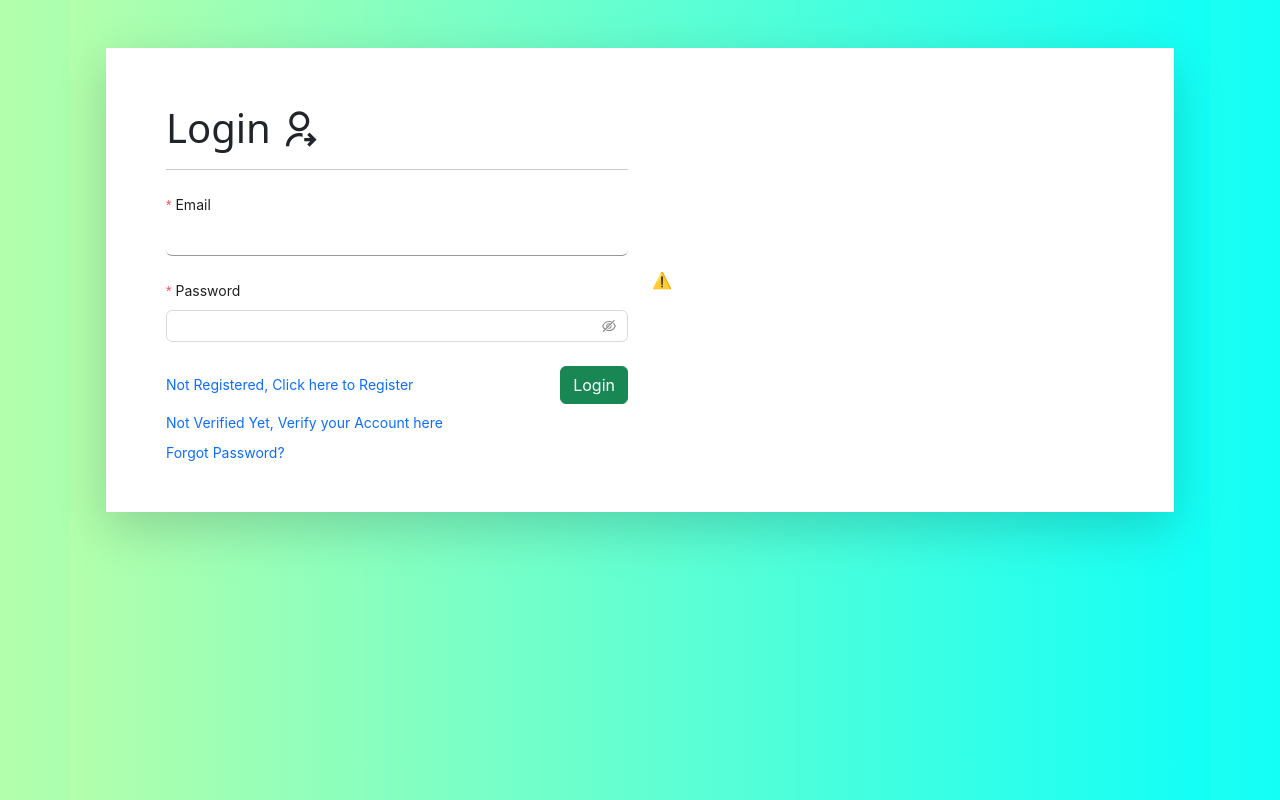
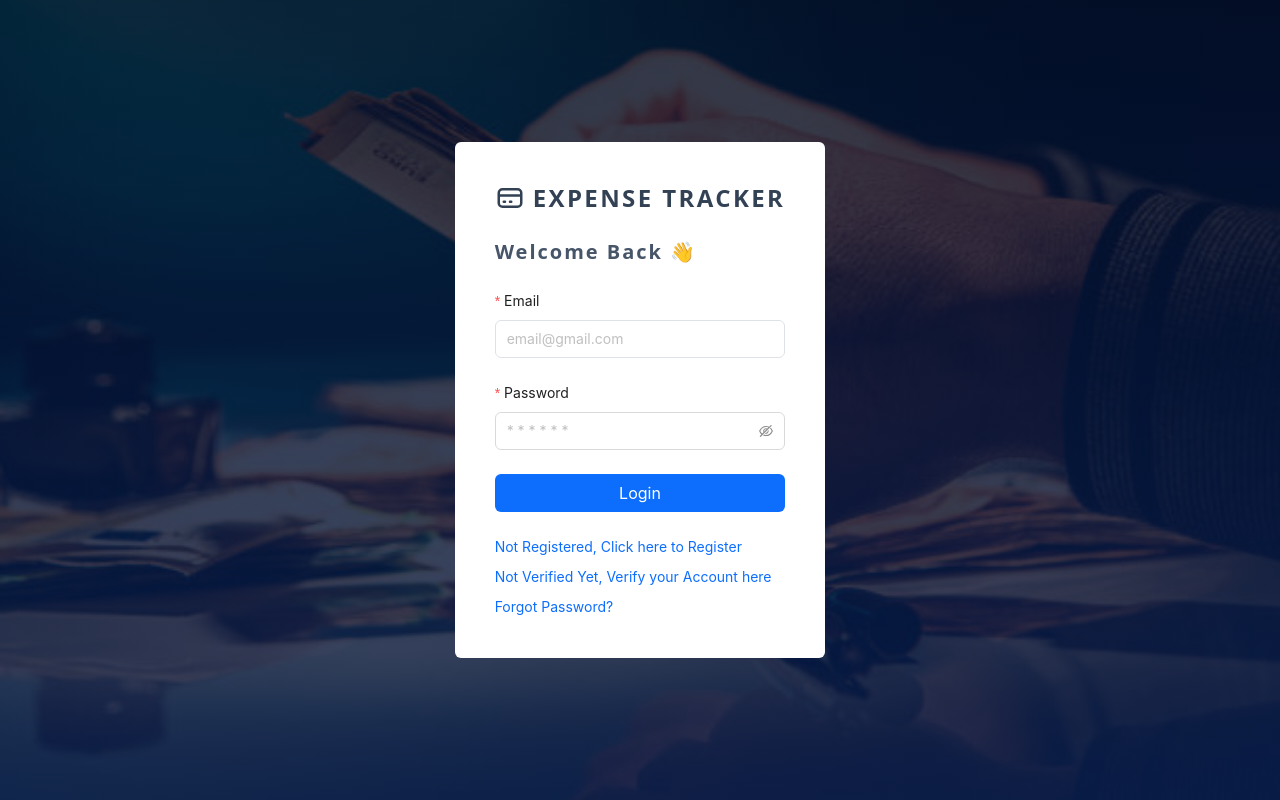
Before and after one commit to hanad124/expense-tracker, a React (Create React App) app in the folder frontend/: page /login in a window 1280 px wide. Built offline with nearby package versions, Linux system fonts and the light colour scheme; no server answers.

Commit message:
(style): Updated & changed Login page UI.

```diff
--- a/frontend/src/components/DefaultLayout.js
+++ b/frontend/src/components/DefaultLayout.js
@@ -76,7 +76,7 @@ function DefaultLayout({ children }) {
                       dispatch(removeUserInfo());
                       message.success("Your Logged Out Successfully");
                       localStorage.removeItem("token");
-                      navigate("/");
+                      navigate("/login");
                     }, 500);
                   }}
                   className="flex gap-1 cursor-pointer items-center text-slate-600"
--- a/frontend/src/components/PublicRoute.js
+++ b/frontend/src/components/PublicRoute.js
@@ -1,19 +1,19 @@
-import React, { useEffect } from 'react'
-import { Container } from 'react-bootstrap';
-import { useNavigate } from 'react-router-dom'
+import React, { useEffect } from "react";
+import { Container } from "react-bootstrap";
+import { useNavigate } from "react-router-dom";
 
-function PublicRoute({children}) {
+function PublicRoute({ children }) {
   const navigate = useNavigate();
-  useEffect(()=>{
-   if(localStorage.getItem("token")){
+  useEffect(() => {
+    if (localStorage.getItem("token")) {
       navigate("/home");
-   }
-  },[])
+    }
+  }, []);
   return (
-    <Container fluid={true} className='register m-0 p-0'>
-        {children}
-    </Container>
-  )
+    <div fluid={true} className="register m-0 p-0">
+      {children}
+    </div>
+  );
 }
 
-export default PublicRoute
+export default PublicRoute;
--- /dev/null
+++ b/frontend/src/components/ui/input.jsx
@@ -0,0 +1,19 @@
+import * as React from "react"
+
+import { cn } from "../../utils";
+
+const Input = React.forwardRef(({ className, type, ...props }, ref) => {
+  return (
+    (<input
+      type={type}
+      className={cn(
+        "flex h-9 w-full rounded-md border border-input bg-transparent px-3 py-1 text-sm shadow-sm transition-colors file:border-0 file:bg-transparent file:text-sm file:font-medium placeholder:text-muted-foreground focus-visible:outline-none focus-visible:ring-1 focus-visible:ring-ring disabled:cursor-not-allowed disabled:opacity-50",
+        className
+      )}
+      ref={ref}
+      {...props} />)
+  );
+})
+Input.displayName = "Input"
+
+export { Input }
--- a/frontend/src/pages/Home.js
+++ b/frontend/src/pages/Home.js
@@ -9,7 +9,6 @@ import {
 import moment from "moment";
 import { Container, Row, Col } from "react-bootstrap";
 import { BiPlusCircle } from "react-icons/bi";
-
 
 import {
   UnorderedListOutlined,
@@ -175,9 +174,9 @@ function Home() {
   return (
     <DefaultLayout>
       <div className="border rounded-md">
-        <div className="filter flex flex-wrap md:align-items-center px-2 py-3 gap-3 shadow-none mb-2 flex-col md:flex-row ">
+        <div className=" flex flex-wrap px-2 py-3 gap-3 shadow-none mb-2 flex-col md:flex-row ">
           <div className="flex flex-wrap gap-3 flex-1 items-center ">
-            <div className="flex flex-column w-full md:w-auto">
+            <div className="flex flex-column w-full md:w-64 ">
               {/* <h5>Select Frequency</h5> */}
               <Select
                 onChange={(value) => setFrequency(value)}
@@ -206,7 +205,7 @@ function Home() {
               </Select>
             </div>
             {/* Search input  */}
-            <div className="flex flex-column w-full md:w-auto ">
+            <div className="flex flex-column w-full md:w-auto md:min-w-72">
               {/* <h5>Search</h5> */}
               <input
                 className="form-control"
@@ -216,8 +215,8 @@ function Home() {
               />
             </div>
           </div>
-          <div className="flex justify-start gap-2">
-            <div className="flex gap-3 border border-dark-subtle rounded mx-2 p-2">
+          <div className="flex justify-start gap-2 h-full">
+            <div className="flex justify-between border border-dark-subtle rounded mx-2 p-2 px-3 w-full md:w-auto h-full md:min-w-28 ">
               <UnorderedListOutlined
                 className={`pointer ${
                   viewType === "table" ? "active-table-icon" : "table-icon"
@@ -234,7 +233,7 @@ function Home() {
               />
             </div>
             <button
-              className="btn bg-primary text-white"
+              className="btn bg-primary text-white w-full md:w-auto h-full"
               onClick={() => setShowAddTransactionModel(true)}
             >
               Add New
--- a/frontend/src/pages/Login.js
+++ b/frontend/src/pages/Login.js
@@ -1,85 +1,123 @@
-import React from 'react'
-import {Container, Row, Col} from 'react-bootstrap'
-import {Form, Input, message} from 'antd'
-import {Link, useNavigate} from 'react-router-dom'
-import { loginUser } from '../apicalls/users'
+import React from "react";
+import { Container, Row, Col } from "react-bootstrap";
+import { Form, Input, message } from "antd";
+import { Link, useNavigate } from "react-router-dom";
+import { loginUser } from "../apicalls/users";
+import { HiOutlineCreditCard } from "react-icons/hi";
 
 function Login() {
   const navigate = useNavigate();
   const validateMessages = {
-        required: '${label} is required!',
+    required: "${label} is required!",
     types: {
-          email: 'Entered ${label} is not a valid email!',
+      email: "Entered ${label} is not a valid email!",
     },
   };
   const onFinish = async (values) => {
     const userObj = {
       email: values.email,
       password: values.password,
+    };
+    try {
+      message.loading("Logging In...", 0.5);
+      const response = await loginUser(userObj);
+      if (response.success) {
+        setTimeout(() => {
+          message.success(response.message);
+          localStorage.setItem("token", response.data);
+          window.location.href = "/home";
+        }, 500);
+      } else {
+        setTimeout(() => {
+          message.error(response.message);
+        }, 500);
       }
-   try{
-      message.loading("Logging In...",0.5)
-      const response = await loginUser(userObj);
-      if(response.success){
-          setTimeout(()=>{
-           message.success(response.message);
-           localStorage.setItem("token",response.data);
-           window.location.href="/home";
-          },500)
+    } catch (error) {
+      setTimeout(() => {
+        message.error(error.message);
+      }, 500);
     }
-      else{
-          setTimeout(()=>{
-              message.error(response.message);
-          },500)
-      }
-   }
-   catch(error){
-      setTimeout(()=>{
-          message.error(error.message);
-      },500)
-   }
-  }
+  };
   return (
-    <Container className='p-5 register' data-aos="fade-up">
-       <Row className='d-flex justify-content-center align-items-center shadow-lg p-5 bg-white' data-aos="fade-down">
-        <Col md={6}>
-            <div data-aos="fade-up" className='mt-2'>
-            <h1>Login <i className="ri-user-shared-line"></i></h1>
-            <hr/>
+    <div className="md:p-5 pd-1  " data-aos="fade-up">
+      <div className=" w-full flex justify-center">
+        <div className="bg-white max-w-fit p-10 rounded-md">
+          <div data-aos="" className="">
+            <h1 className="flex items-center text-center gap-2 ">
+              <HiOutlineCreditCard className="text-3xl text-slate-700" />
+              <span className="md:text-2xl font-bold text-slate-700 tracking-widest">
+                EXPENSE TRACKER
+              </span>
+            </h1>
+            <h1 className="text-xl text-left font-bold text-slate-600 mt-4 tracking-widest">
+              Welcome Back 👋
+            </h1>
           </div>
-            <Form layout="vertical" className='mt-4' onFinish={onFinish} validateMessages={validateMessages}>
-                <Form.Item label="Email" name="email" data-aos="fade-up" rules={[{
+          <Form
+            layout="vertical"
+            className="mt-4"
+            onFinish={onFinish}
+            validateMessages={validateMessages}
+          >
+            <Form.Item
+              label="Email"
+              name="email"
+              data-aos="fade-up"
+              rules={[
+                {
                   required: true,
-                  type: 'email'
+                  type: "email",
                 },
-                ]}>
-                    <Input />
+              ]}
+            >
+              <Input
+                className="border focus:border-blue-600 py-[7px] "
+                placeholder="email@gmail.com"
+              />
             </Form.Item>
-                <Form.Item label="Password" name="password" data-aos="fade-up"
-                 rules={[{
+            <Form.Item
+              label="Password"
+              name="password"
+              data-aos="fade-up"
+              rules={[
+                {
                   required: true,
                 },
               ]}
             >
-                    <Input.Password/>
-                </Form.Item>
-                <div className='d-flex justify-content-between align-items-center' data-aos="fade-up">
+              <Input.Password
+                className=" py-[7px] "
+                placeholder="* * * * * *"
+              />
+            </Form.Item>{" "}
+            <button
+              className="primary btn bg-primary text-white w-full"
+              type="submit"
+            >
+              Login
+            </button>
+            <div
+              className="flex justify-between items-center mt-4"
+              // data-aos="fade-up"
+            >
               <Link to="/register">Not Registered, Click here to Register</Link>
-                  <button className='primary btn btn-success' type="submit">Login</button>
             </div>
-                <div className='mt-2' data-aos="fade-up"><Link to="/verifyEmailLink">Not Verified Yet, Verify your Account here</Link></div>
-                <div className='mt-2' data-aos="fade-up"><Link to="/resetPasswordLink">Forgot Password?</Link></div>
+            <div className="mt-2" data-aos="fade-up">
+              <Link to="/verifyEmailLink">
+                Not Verified Yet, Verify your Account here
+              </Link>
+            </div>
+            <div
+              className="mt-2 "
+              // data-aos="fade-up "
+            >
+              <Link to="/resetPasswordLink ">Forgot Password?</Link>
+            </div>
           </Form>
-        </Col>
-        <Col md={6}>
-         <div data-aos="fade-up">
-         {/* <lottie-player src="https://assets7.lottiefiles.com/packages/lf20_cohxzcyi.json"  background="transparent"  speed="1"  style={{width:"80%",height:"80%"}}  loop  autoplay></lottie-player> */}
-         <lottie-player src="https://assets1.lottiefiles.com/private_files/lf30_fw6h59eu.json"  background="transparent"  speed="1"  style={{width:"80%",height:"80%"}}  loop  autoplay></lottie-player>
         </div>
-        </Col>
-       </Row>
-    </Container>
-  )
+      </div>
+    </div>
+  );
 }
 
-export default Login
+export default Login;
--- a/frontend/src/resources/authentication.css
+++ b/frontend/src/resources/authentication.css
@@ -1,19 +1,26 @@
-.register{
+.register {
   height: 100vh !important;
-    background-image: linear-gradient(to right, #b3ffab 0%, #12fff7 100%);
+  /* i want linear gradient with image behind it */
+  background: linear-gradient(0deg, rgba(7, 26, 70, 0.8), rgba(3, 9, 31, 0.8)),
+    url("../../public/bg-img.jpeg");
+  background-size: cover;
+  background-position: center;
+  display: flex;
+  justify-content: center;
+  align-items: center;
 }
 
-.register input{
+.register input {
   background-color: transparent;
   border: none;
   border-bottom: 1px solid rgba(107, 107, 107, 0.696);
 }
 
-input:focus{
+input:focus {
   outline: none !important;
   box-shadow: none !important;
 }
 
-a{
+a {
   text-decoration: none !important;
 }
```
Also changed, not shown: frontend/src/App.js (+100 -30 lines), frontend/public/bg-img.avif (added), frontend/public/bg-img.jpeg (added). Lines whose indentation alone changed are shown as unchanged.
